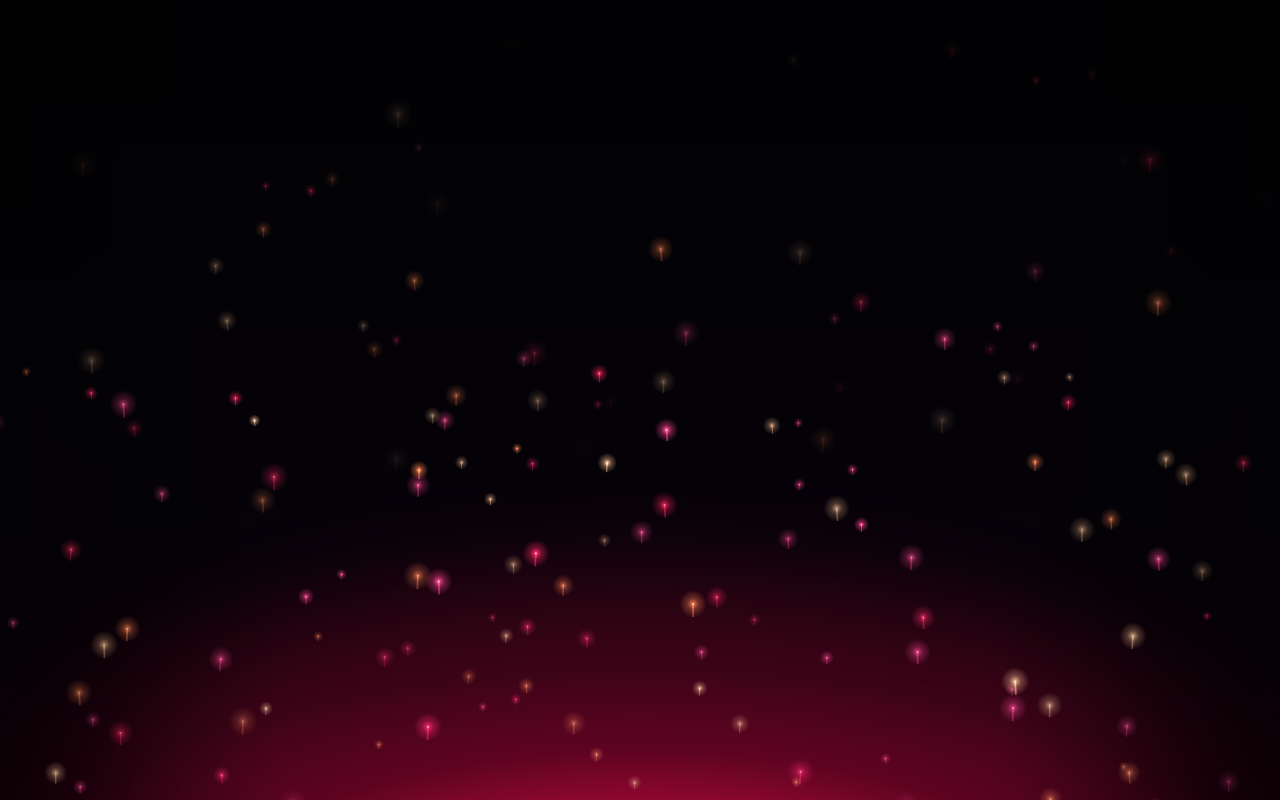
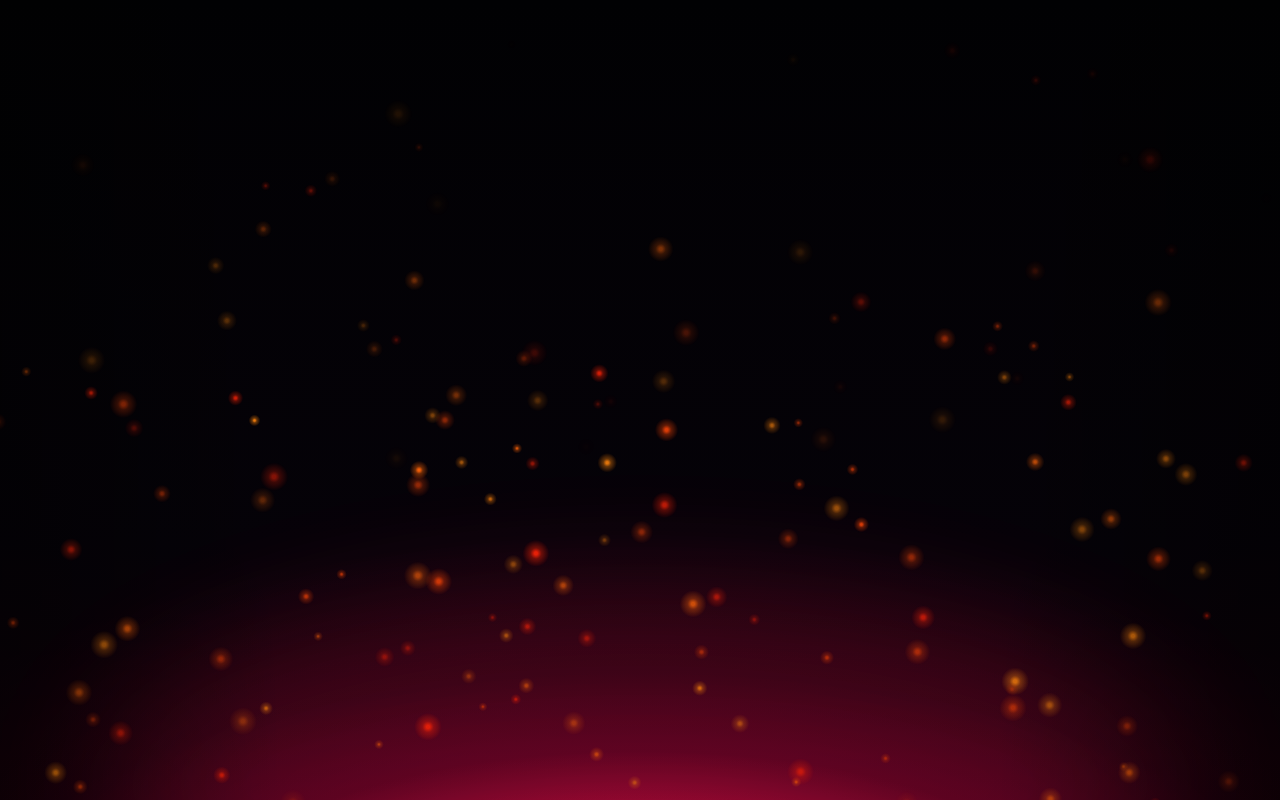
Before and after one commit to alvordsai/Aquelarre--al-salir-de-clase-, a plain HTML site: page index.html in a window 1280 px wide. Drawn offline with Linux system fonts and the light colour scheme.

Commit message:
Remove ember trails and use only red and orange glow

```diff
--- a/index.html
+++ b/index.html
@@ -82,7 +82,7 @@
       width: 100%;
       height: 100%;
       display: block;
-      mix-blend-mode: screen;
+      mix-blend-mode: normal;
     }
 
     @media (prefers-reduced-motion: reduce) {
@@ -105,14 +105,14 @@
       if (!ctx) return;
       const particles = [];
       const MAX_DPR = 2;
-      const palette = ["#ff245c", "#ff438a", "#ff804a", "#ffc08f"];
+      const palette = ["#ff2408", "#e84008", "#ff650a", "#ff850e"];
       // Reutiliza el halo: evita crear cientos de degradados en cada fotograma.
       const sprites = palette.map(color => {
         const sprite = document.createElement("canvas");
         sprite.width = sprite.height = 64;
         const context = sprite.getContext("2d");
         const gradient = context.createRadialGradient(32, 32, 0, 32, 32, 32);
-        gradient.addColorStop(0, "#fff1dc");
+        gradient.addColorStop(0, color);
         gradient.addColorStop(0.12, color);
         gradient.addColorStop(0.4, color + "70");
         gradient.addColorStop(1, color + "00");
@@ -146,8 +146,6 @@
           this.alpha = random(0.65, 1);
           this.colorIndex = Math.floor(random(0, palette.length));
           this.position();
-          this.previousX = this.x;
-          this.previousY = this.y;
         }
 
         position() {
@@ -157,8 +155,6 @@
         }
 
         update(dt) {
-          this.previousX = this.x;
-          this.previousY = this.y;
           this.life += dt;
           if (this.life >= this.maxLife || this.x < -40 || this.x > width + 40) {
             this.reset();
@@ -175,14 +171,6 @@
           const opacity = this.alpha * fadeIn * fadeOut * flicker;
           const size = this.radius * 11;
 
-          ctx.globalAlpha = opacity * 0.5;
-          ctx.strokeStyle = palette[this.colorIndex];
-          ctx.lineWidth = this.radius * 0.7;
-          ctx.lineCap = "round";
-          ctx.beginPath();
-          ctx.moveTo(this.x, this.y);
-          ctx.lineTo(this.previousX, this.y + this.radius * 5);
-          ctx.stroke();
           ctx.globalAlpha = opacity;
           ctx.drawImage(sprites[this.colorIndex], this.x - size / 2, this.y - size / 2, size, size);
         }
@@ -204,7 +192,7 @@
 
       function render() {
         ctx.clearRect(0, 0, width, height);
-        ctx.globalCompositeOperation = "lighter";
+        ctx.globalCompositeOperation = "source-over";
         for (const particle of particles) particle.draw();
         ctx.globalAlpha = 1;
         ctx.globalCompositeOperation = "source-over";
```
